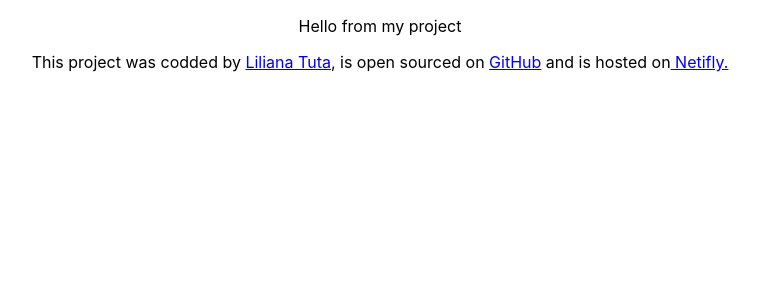
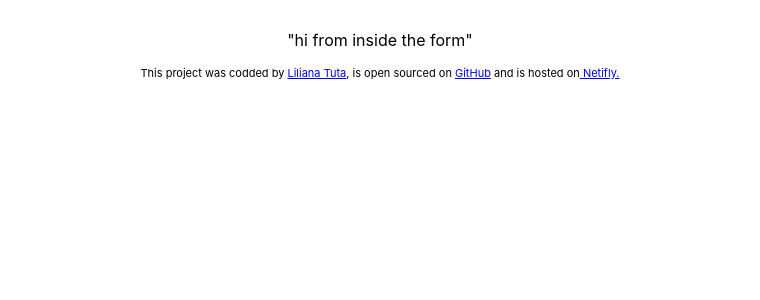
Before and after one commit to lilianatutza/my-own-project, a React (Create React App) app: page / in a window 1280 px wide. Shown: the top 300 px of the page, without its empty margins (260-1020 px from the left). Built offline with nearby package versions, Linux system fonts and the light colour scheme.

Commit message:
applied css to the Form element

```diff
--- a/src/App.css
+++ b/src/App.css
@@ -1,38 +1,14 @@
 .App {
+  max-width: 800px;
+  margin: 30px auto;
+}
+
+.App footer {
+  font-size: 11px;
+  margin: 10px;
   text-align: center;
 }
 
-.App-logo {
-  height: 40vmin;
-  pointer-events: none;
+.Form {
+  text-align: center;
 }
-
-@media (prefers-reduced-motion: no-preference) {
-  .App-logo {
-    animation: App-logo-spin infinite 20s linear;
-  }
-}
-
-.App-header {
-  background-color: #282c34;
-  min-height: 100vh;
-  display: flex;
-  flex-direction: column;
-  align-items: center;
-  justify-content: center;
-  font-size: calc(10px + 2vmin);
-  color: white;
-}
-
-.App-link {
-  color: #61dafb;
-}
-
-@keyframes App-logo-spin {
-  from {
-    transform: rotate(0deg);
-  }
-  to {
-    transform: rotate(360deg);
-  }
-}
--- a/src/App.js
+++ b/src/App.js
@@ -1,28 +1,34 @@
 import "./App.css";
+import Form from "./Form";
 
-function App() {
+export default function App() {
   return (
     <div className="App">
-      <p>Hello from my project</p>
-
-
-        <footer>
-
-        This project was codded by <a
-          href="https://github.com/dashboard"
-          target="_blank"rel='noreferrer'>
-          Liliana Tuta</a>,{" "}is open sourced on <a
+      <Form />
+      <footer>
+        This project was codded by{" "}
+        <a href="https://github.com/dashboard" target="_blank" rel="noreferrer">
+          Liliana Tuta
+        </a>
+        , is open sourced on{" "}
+        <a
           href="https://github.com/lilianatutza/my-own-project"
-          target="_blank"rel='noreferrer'>  GitHub
-         </a> and is hosted on
+          target="_blank"
+          rel="noreferrer"
+        >
+          {" "}
+          GitHub
+        </a>{" "}
+        and is hosted on
         <a
           href="https://animated-clafoutis-a989e7.netlify.app/"
-          target="_blank"rel='noreferrer'> Netifly.
-          </a>
-
-        </footer>
-        </div>
+          target="_blank"
+          rel="noreferrer"
+        >
+          {" "}
+          Netifly.
+        </a>
+      </footer>
+    </div>
   );
 }
-
-export default App;
--- /dev/null
+++ b/src/Form.js
@@ -0,0 +1,9 @@
+import React from "react";
+
+export default function Form() {
+  return (
+    <div className="Form">
+      <p>"hi from inside the form"</p>
+    </div>
+  );
+}
```
Also changed, not shown: src/index.js (+5 -6 lines).
